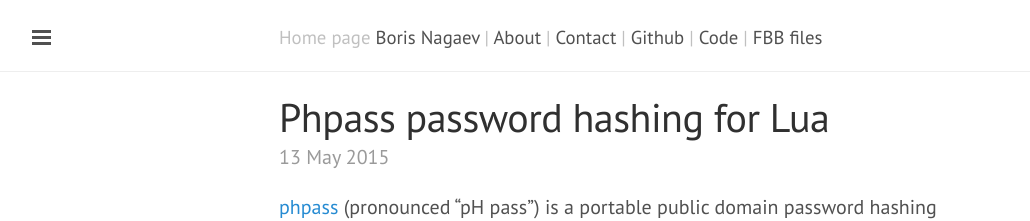
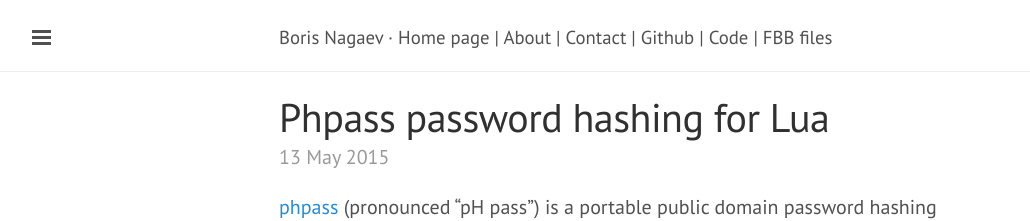
Before and after one commit to starius/starius.github.io, a Jekyll site: the page built from index.html, in a window 1280 px wide. Shown: the top 221 px of the page, without its empty margins (1-1031 px from the left). Built offline with Jekyll 4.4.1, drawn with Linux system fonts in a browser that asks for light colours; Markdown is read by kramdown in place of the engine named in the settings; the list of posts is cut into pages by our own code.

Commit message:
cosmetic changes of site header

```diff
--- a/_layouts/default.html
+++ b/_layouts/default.html
@@ -13,8 +13,8 @@
       <div class="masthead">
         <div class="container">
           <h3 class="masthead-title">
-            <small>{{ site.tagline }}
-            <a href="/" title="Home">{{ site.title }}</a>
+            <small>{{ site.title }} &middot;
+            <a href="/" title="Home">{{ site.tagline }}</a>
                 |
             <a href="/about">About</a>
                 |
--- a/public/css/lanyon.css
+++ b/public/css/lanyon.css
@@ -110,7 +110,6 @@ h1, h2, h3, h4, h5, h6 {
 .masthead-title small {
   font-size: 75%;
   font-weight: 400;
-  color: #c0c0c0;
   letter-spacing: 0;
 }
 
--- a/public/css/poole.css
+++ b/public/css/poole.css
@@ -316,7 +316,6 @@ tbody tr:nth-child(odd) th {
 .masthead-title small {
   font-size: 75%;
   font-weight: 400;
-  color: #c0c0c0;
   letter-spacing: 0;
 }
 
```
